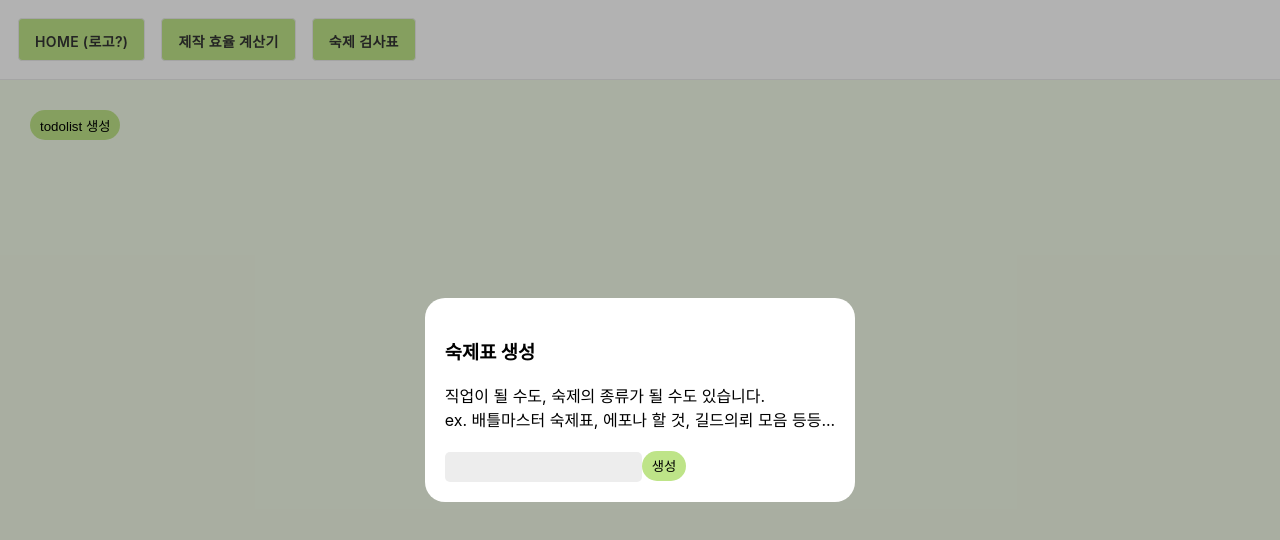
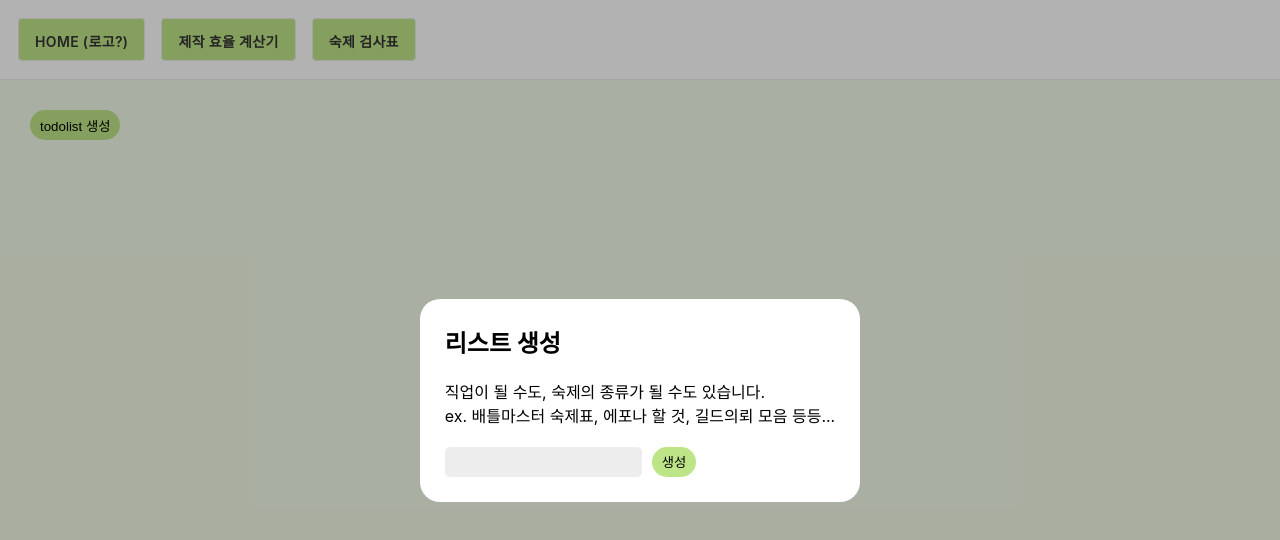
Before and after one commit to moon9ua/Moong-Loa, a Next.js app: page /homework in a window 1280 px wide. Both pictures are taken after a click on the button "todolist 생성". Shown: the top 540 px of the page. Built offline with nearby package versions, Linux system fonts and the light colour scheme.

Commit message:
feat: 모달 디자인 개선 및 설명 추가

```diff
--- a/components/todolist/TodoList.module.css
+++ b/components/todolist/TodoList.module.css
@@ -9,14 +9,14 @@
 
 .timeblocks-container {
   width: 100%;
-  /* height: 100%; */
+  height: 100%;
 
-  margin: 10px 0;
+  margin: 20px 0;
   overflow-y: auto;
 
   display: flex;
   flex-direction: column;
-  justify-content: space-between;
+  /* justify-content: space-between; */
   gap: 10px;
 }
 
@@ -43,3 +43,20 @@
 .select:focus {
   outline: none;
 }
+
+.modal-container {
+  padding: 5px;
+  display: flex;
+  flex-direction: column;
+  justify-content: space-between;
+  gap: 20px;
+}
+
+.modal-container h2 {
+  margin: 0;
+}
+
+.modal-input {
+  display: flex;
+  gap: 10px;
+}
--- a/components/todolist/TodoList.tsx
+++ b/components/todolist/TodoList.tsx
@@ -61,7 +61,20 @@ export default function TodoList({ todolist }: TodoListProps) {
 
       {isModalOpened && (
         <Modal {...{ closeModal }}>
-          <>
+          <div className={styles["modal-container"]}>
+            <h2>블록 생성</h2>
+
+            <span>
+              블록은 일간, 주간으로 리셋되는 To-do들의 집합입니다.
+              <br />
+              ex1. <b>매일 해야할 숙제들</b>이라는 블록을 만든다면, <b>일간</b>
+              으로 생성하세요.
+              <br />
+              ex2. <b>주마다 교환할 것들</b>이라는 블록을 만든다면, <b>주간</b>
+              으로 생성하세요.
+            </span>
+
+            <div className={styles["modal-input"]}>
               <Input value={timeblockTitle} onChange={changeTimeblockTitle} />
 
               <select
@@ -92,7 +105,8 @@ export default function TodoList({ todolist }: TodoListProps) {
               >
                 생성
               </Button>
-          </>
+            </div>
+          </div>
         </Modal>
       )}
     </div>
--- a/components/todolist/Todolists.module.css
+++ b/components/todolist/Todolists.module.css
@@ -4,9 +4,20 @@
 }
 
 .modal-container {
+  padding: 5px;
   display: flex;
   flex-direction: column;
   justify-content: space-between;
+  gap: 20px;
+}
+
+.modal-container h2 {
+  margin: 0;
+}
+
+.modal-input {
+  display: flex;
+  gap: 10px;
 }
 
 .button {
--- a/components/todolist/Todolists.tsx
+++ b/components/todolist/Todolists.tsx
@@ -32,22 +32,15 @@ export default function Todolists() {
       {isModalOpened && (
         <Modal {...{ closeModal }}>
           <div className={styles["modal-container"]}>
-            <div>
-              <h3>숙제표 생성</h3>
+            <h2>리스트 생성</h2>
 
-              <span>
-                직업이 될 수도, 숙제의 종류가 될 수도 있습니다.
-                <br />
-              </span>
-              <span>
-                ex. 배틀마스터 숙제표, 에포나 할 것, 길드의뢰 모음 등등...
-                <br />
-              </span>
-            </div>
+            <span>
+              직업이 될 수도, 숙제의 종류가 될 수도 있습니다.
+              <br />
+              ex. 배틀마스터 숙제표, 에포나 할 것, 길드의뢰 모음 등등...
+            </span>
 
-            <br />
-
-            <div>
+            <div className={styles["modal-input"]}>
               <Input value={todolistTitle} onChange={changeTodolistTitle} />
               <Button
                 onClick={() => {
```
Also changed, not shown: components/commons/Menu.module.css (+7 -1 lines). Lines whose indentation alone changed are shown as unchanged.
